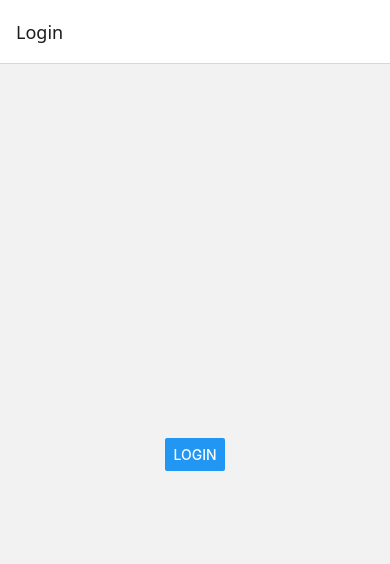
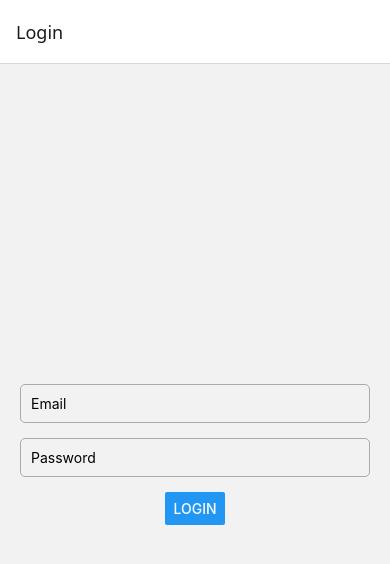
Before and after one commit to ST4RKJR/Quiet-Space, a React Native app: screen /Login in a window 390 px wide. Shown: the top 564 px of the page. Built offline with nearby package versions, Linux system fonts and the light colour scheme.

Commit message:
Added - TextInputs

```diff
--- a/src/screens/LoginScreen.js
+++ b/src/screens/LoginScreen.js
@@ -1,5 +1,5 @@
 import {React,useState,} from "react";
-import { View, Button, StyleSheet } from "react-native";
+import { View, Button, StyleSheet, TextInput} from "react-native";
 
 const LoginScreen = ({ navigation }) => {
   const [email, setEmail] = useState("");
@@ -10,7 +10,20 @@ const LoginScreen = ({ navigation }) => {
 
   return (
     <View style={styles.container}>
-      <Button style={styles.text} title="Login" onPress={handleLogin} />
+      <TextInput
+        style={styles.input}
+        placeholder="Email"
+        value={email}
+        onChangeText={setEmail}
+      />
+      <TextInput
+        style={styles.input}
+        placeholder="Password"
+        secureTextEntry
+        value={password}
+        onChangeText={setPassword}
+      />
+      <Button title="Login" onPress={handleLogin} />
     </View>
   );
 };
@@ -20,9 +33,15 @@ const styles = StyleSheet.create({
     flex: 1,
     alignItems: "center",
     justifyContent: "center",
+    padding: 20,
   },
-  text: {
-    fontSize: 30,
+  input: {
+    width: "100%",
+    borderWidth: 1,
+    borderColor: "#aaa",
+    padding: 10,
+    marginBottom: 15,
+    borderRadius: 5,
   },
 });
 
```
